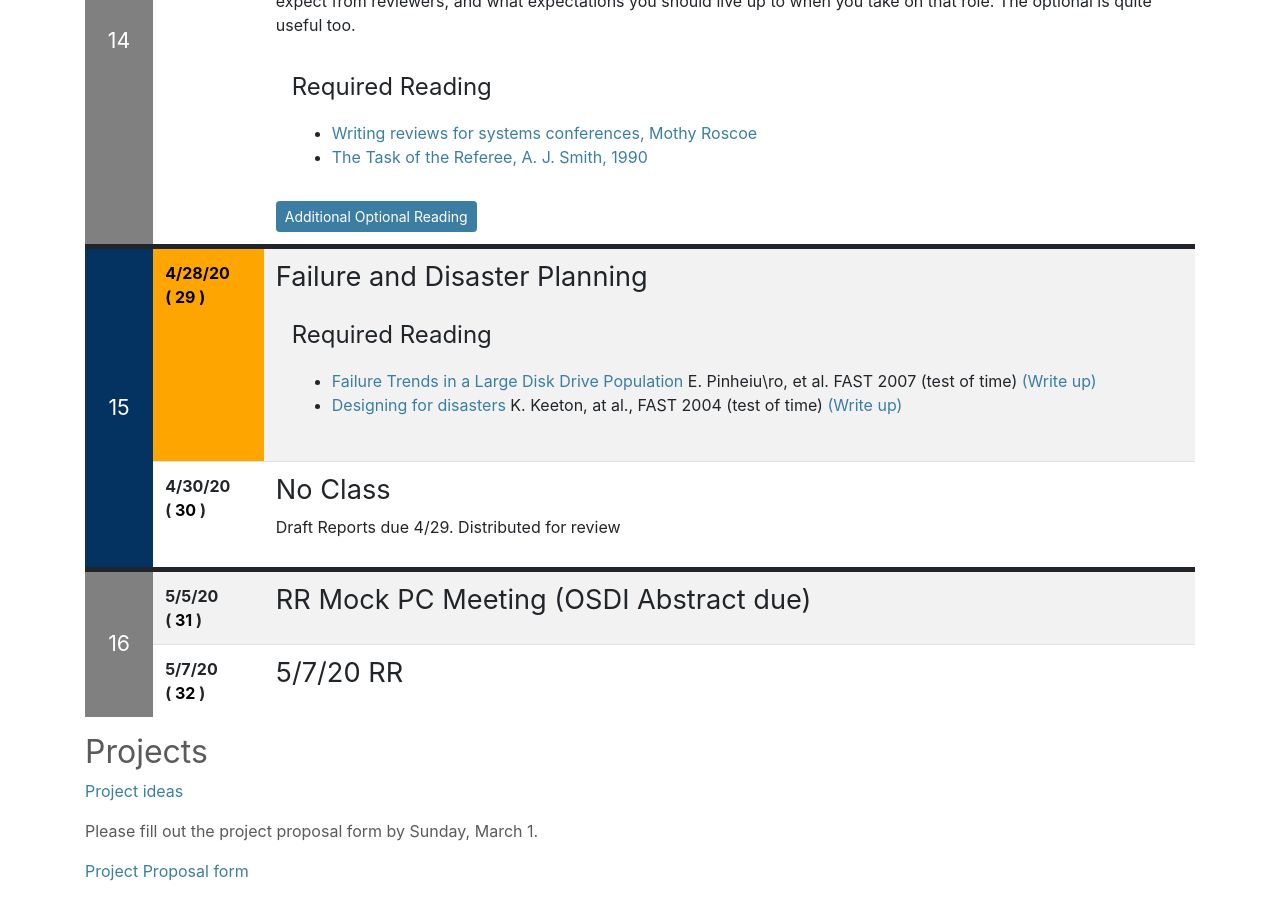
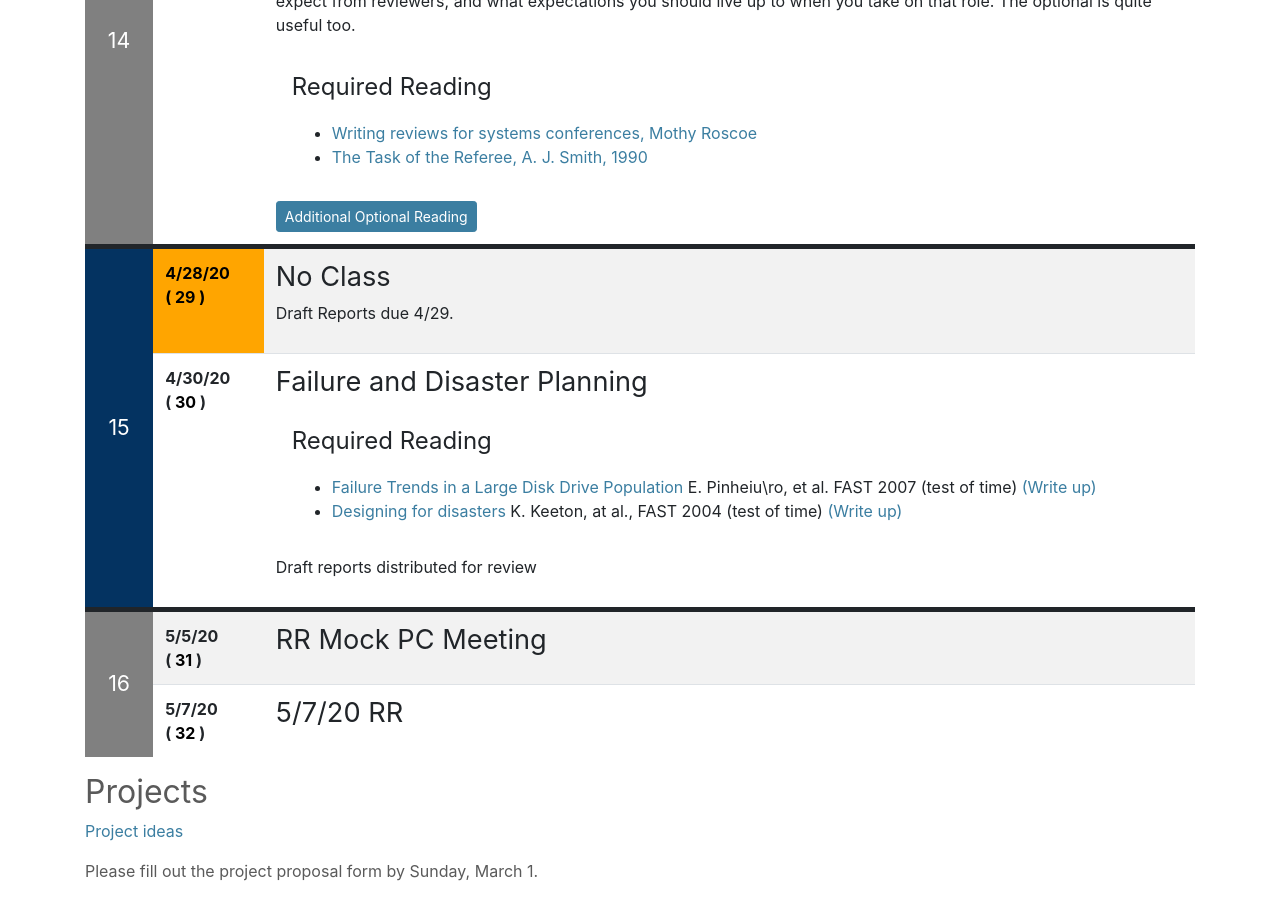
Before and after one commit to deculler/cs262b-sp20, a Jekyll site: the page built from index.md, in a window 1280 px wide and 900 px high, scrolled down 7687 px. Built offline with Jekyll 4.4.1, drawn with Linux system fonts in a browser that asks for light colours; nearby versions of some CDN libraries; our own code applies the rules of GitHub Pages for plain Markdown files.

Commit message:
Defer final paper discussion to 4/30

```diff
--- a/index.md
+++ b/index.md
@@ -490,6 +490,13 @@ expect from reviewers, and what expectations you should live up to when you take
 
 {% include syllabus_entry %}
 <!-- 4/28/20 -->
+## No Class
+
+Draft Reports due 4/29.
+
+
+{% include syllabus_entry %}
+<!-- 4/30/20 -->
 ## Failure and Disaster Planning
 <div class="reading">
 <div class="required_reading" markdown="1">
@@ -498,16 +505,11 @@ expect from reviewers, and what expectations you should live up to when you take
 </div>
 </div>
 
-
-{% include syllabus_entry %}
-<!-- 4/30/20 -->
-## No Class
-
-Draft Reports due 4/29.  Distributed for review
+Draft reports distributed for review
 
 {% include syllabus_entry %}
 <!-- 5/5/20 -->
-## RR Mock PC Meeting (OSDI Abstract due)
+## RR Mock PC Meeting
 
 {% include syllabus_entry %}
 ## 5/7/20 RR
```
